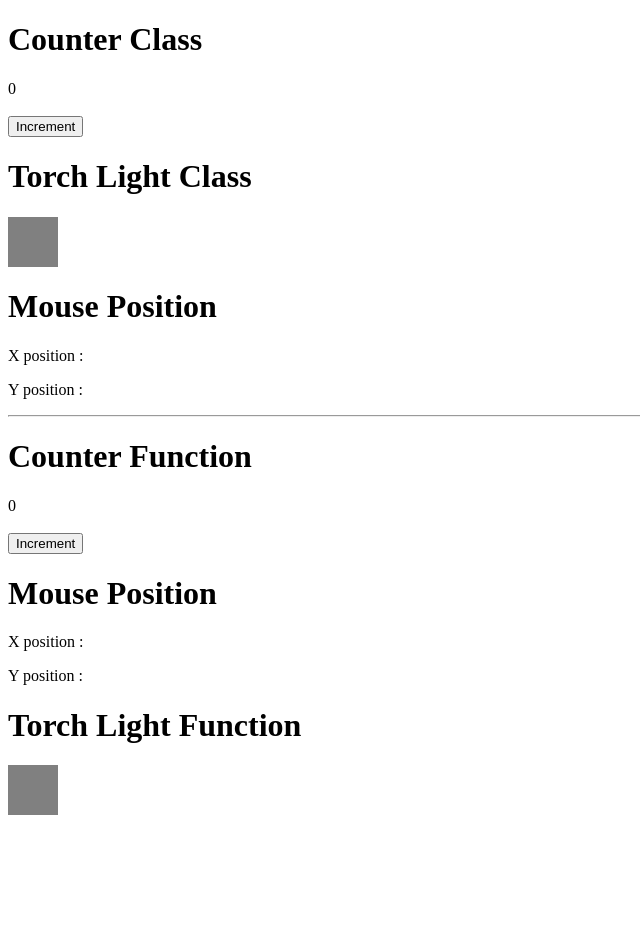
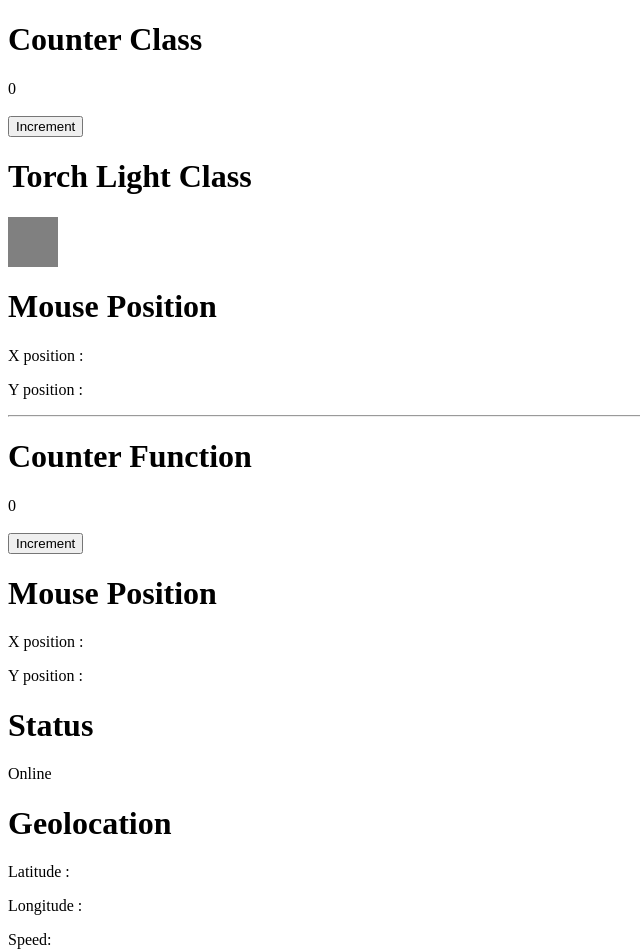
Before and after one commit to shrestharosy/react-hooks-intro, a React (Create React App) app: page / in a window 1280 px wide. Shown: the top 952 px of the page, without its empty margins (0-640 px from the left). Before the commit the page ends 823 px from the top, so only its background shows below. Built offline with nearby package versions, Linux system fonts and the light colour scheme; no server answers.

Commit message:
[CLEANUP] : Clean up side effects and listeners

```diff
--- a/src/components/CounterFunction.jsx
+++ b/src/components/CounterFunction.jsx
@@ -1,20 +1,45 @@
 import React, { useState, useEffect } from 'react';
+
+const initialLocationState = {
+  latitude: null,
+  longitude: null,
+  speed: null
+};
 
 const CounterFunction = () => {
   const [count, setCount] = useState(0);
 
   const [mousePosition, setMousePosition] = useState({ x: null, y: null });
 
+  const [onlineStatus, setOnlineStatus] = useState(navigator.onLine);
+
+  const [location, setLocation] = useState(initialLocationState);
+
+  //   Destructuring
+  //   const [{latitude, longitude,speed}, setLocation] = useState(initialLocationState);
+
+  let mounted = true;
+
+  //   useEffect(() => {
+  //     document.title = count;
+  //   });
+
   useEffect(() => {
     document.title = count;
-  });
-
-  useEffect(() => {
     window.addEventListener('mousemove', handleMouseMove);
+    window.addEventListener('online', handleOnline);
+    window.addEventListener('offline', handleOffline);
+    navigator.geolocation.getCurrentPosition(handleGeoLocation);
+    // id of our listener
+    const watchId = navigator.geolocation.watchPosition(handleGeoLocation);
 
     return () => {
-        window.removeEventListener('mousemove', handleMouseMove)
-    }
+      window.removeEventListener('mousemove', handleMouseMove);
+      window.removeEventListener('online', handleOnline);
+      window.removeEventListener('offline', handleOffline);
+      navigator.geolocation.clearWatch(watchId);
+      mounted = false;
+    };
   }, [count]);
 
   const handleMouseMove = event => {
@@ -22,6 +47,24 @@ const CounterFunction = () => {
       x: event.pageX,
       y: event.pageY
     });
+  };
+
+  const handleOnline = () => {
+    setOnlineStatus(true);
+  };
+
+  const handleOffline = () => {
+    setOnlineStatus(false);
+  };
+
+  const handleGeoLocation = event => {
+    if (mounted) {
+      setLocation({
+        latitude: event.coords.latitude,
+        longitude: event.coords.longitude,
+        speed: event.coords.speed
+      });
+    }
   };
 
   const incrementCount = () => {
@@ -39,6 +82,14 @@ const CounterFunction = () => {
       <h1>Mouse Position</h1>
       <p>X position : {mousePosition.x}</p>
       <p>Y position : {mousePosition.y}</p>
+
+      <h1>Status</h1>
+      <p>{onlineStatus ? 'Online' : 'Offline'}</p>
+
+      <h1>Geolocation</h1>
+      <p>Latitude : {location.latitude}</p>
+      <p>Longitude : {location.longitude}</p>
+      <p>Speed: {location.speed}</p>
     </div>
   );
 };
```
